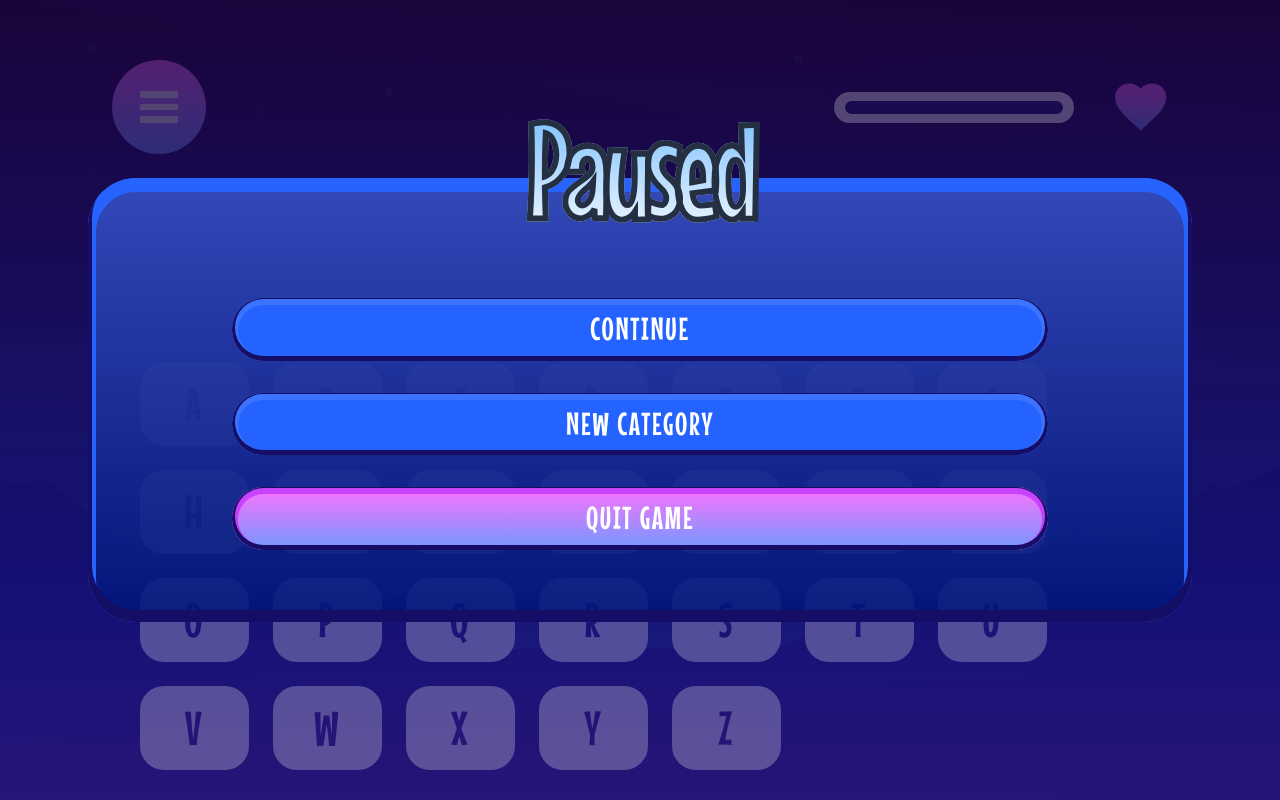
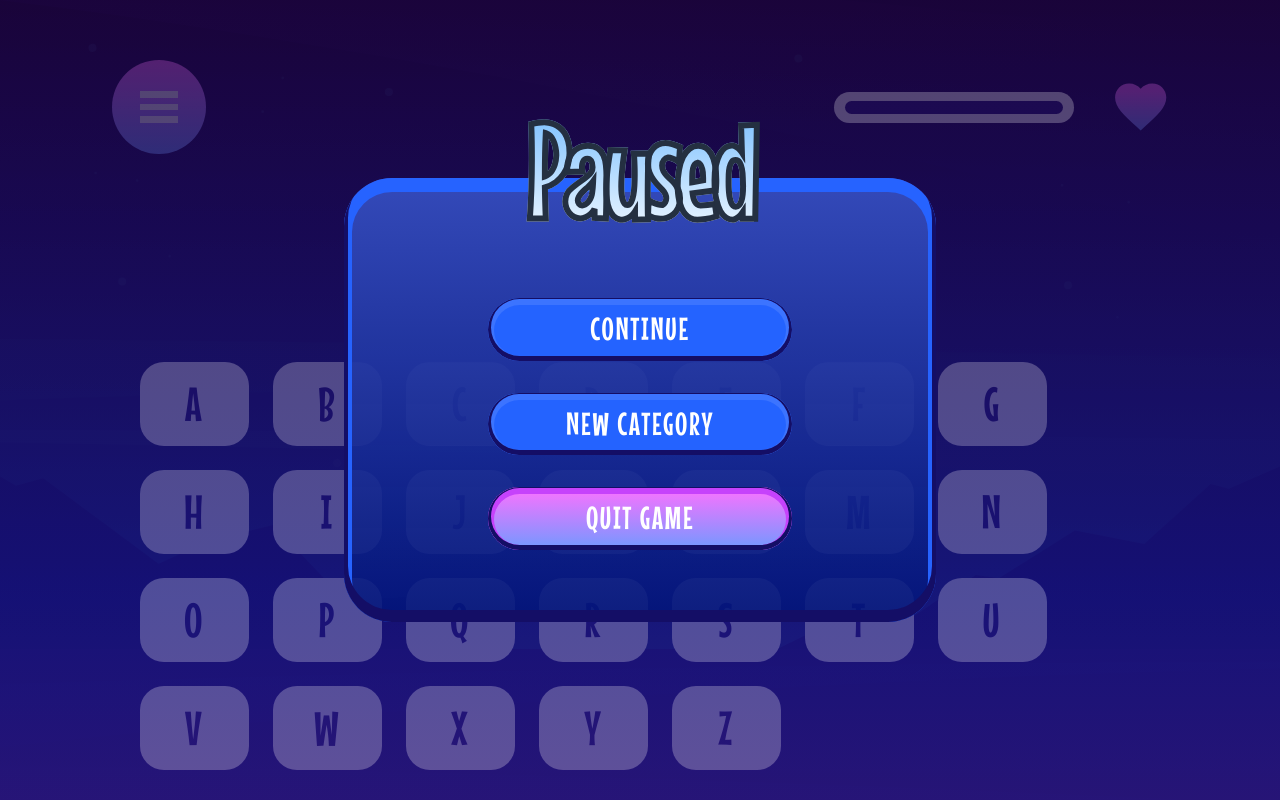
Before and after one commit to stephmunez/hangman, a Next.js app: page /game in a window 1280 px wide. Both pictures are taken after a click on the button 159 px from the left and 107 px from the top of the page. Shown: the top 800 px of the page. Built offline with nearby package versions, Linux system fonts and the light colour scheme; no server answers.

Commit message:
feat: modal desktop

```diff
--- a/app/game/page.tsx
+++ b/app/game/page.tsx
@@ -15,9 +15,9 @@ interface ModalProps {
 const Modal: React.FC<ModalProps> = ({ message, onContinue, showModal }) => {
   return (
     <div
-      className={`${showModal ? "pointer-events-auto opacity-100" : "pointer-events-none opacity-0"} fixed inset-0 z-50 flex items-center justify-center px-6 py-40 transition-opacity duration-300 md:px-[5.5rem] md:py-[15.313rem]`}
+      className={`${showModal ? "pointer-events-auto opacity-100" : "pointer-events-none opacity-0"} fixed inset-0 z-50 flex  items-center justify-center px-6 py-40 transition-opacity duration-300 md:px-[5.5rem] md:py-[15.313rem]`}
     >
-      <div className="relative z-10 flex w-full flex-col items-center gap-8 rounded-[48px] bg-gradient-to-b from-[#344ABA] to-[#001479]/[0.83] px-6 pb-[5.5rem] pt-[6.5rem] shadow-[inset_0_-8px_0px_4px_rgba(20,14,102,1),_inset_0_6px_0px_8px_rgba(38,99,255,1)] md:px-36 md:pb-[4.5rem] md:pt-[7.5rem]">
+      <div className="relative z-10 flex w-full max-w-[592px] flex-col items-center gap-8 rounded-[48px] bg-gradient-to-b from-[#344ABA] to-[#001479]/[0.83] px-6 pb-[5.5rem] pt-[6.5rem] shadow-[inset_0_-8px_0px_4px_rgba(20,14,102,1),_inset_0_6px_0px_8px_rgba(38,99,255,1)] md:px-36 md:pb-[4.5rem] md:pt-[7.5rem]">
         <span
           className={`${styles.modalMessage} absolute -top-14 text-[6.25rem] leading-[120%] tracking-[-4.7px] md:-top-[5.5rem] md:text-[8.375rem] md:tracking-[-6.7px]`}
         >
```
